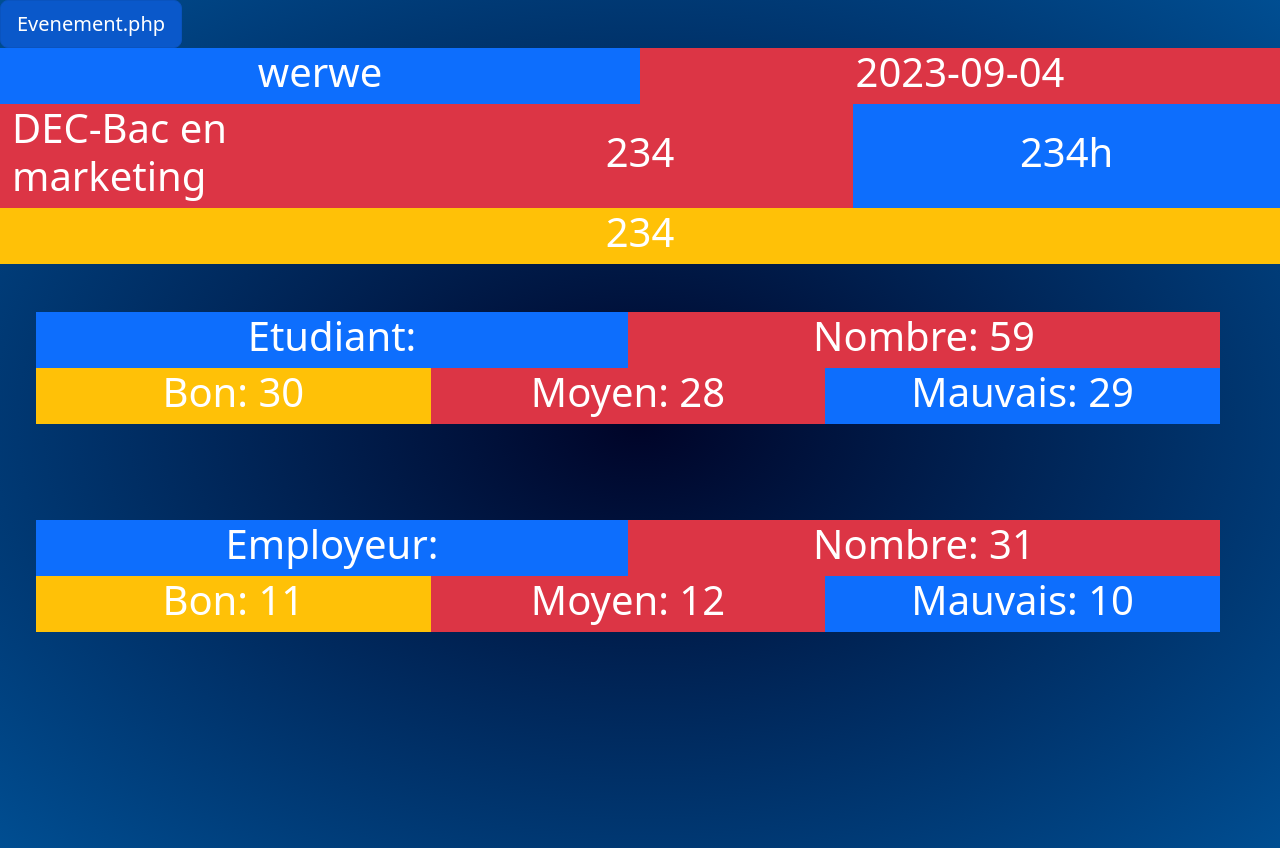
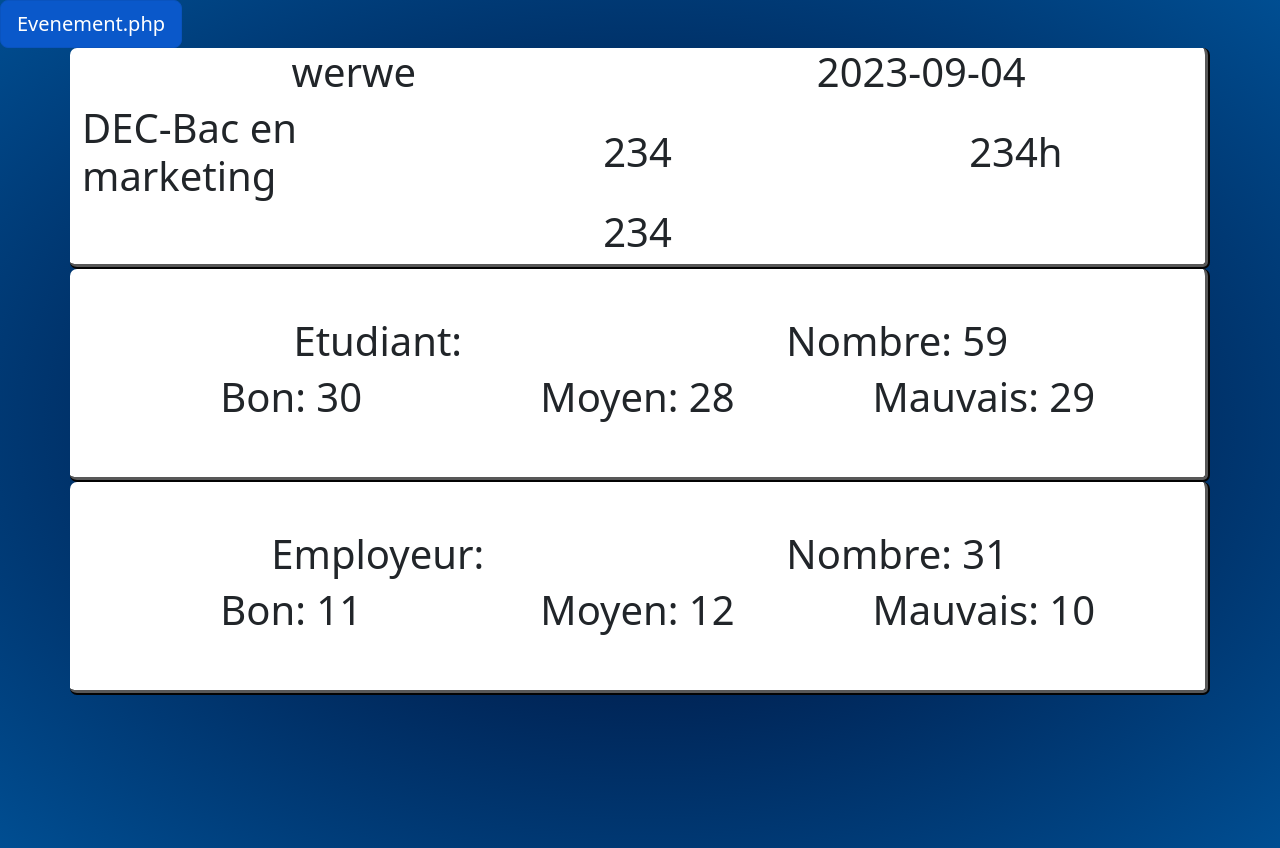
Before and after one commit to Caporal6/IntraVote, a PHP site: page /information.php?varname=1 in a window 1280 px wide. Run offline with PHP 8.4, Linux system fonts and the light colour scheme; data comes from the database, SQL or seed files in the repository; data that the repository does not hold is empty.

Commit message:
page information

```diff
--- a/information.php
+++ b/information.php
@@ -14,7 +14,7 @@ $id = $var_value;
     <meta name="viewport" content="width=device-width, initial-scale=1.0">
     <link href="https://cdn.jsdelivr.net/npm/bootstrap@5.3.1/dist/css/bootstrap.min.css" rel="stylesheet" integrity="sha384-4bw+/aepP/YC94hEpVNVgiZdgIC5+VKNBQNGCHeKRQN+PtmoHDEXuppvnDJzQIu9" crossorigin="anonymous">
 
-    <link rel="stylesheet"  href="css/styleInformation.css" />
+    <link rel="stylesheet"  href="css/styleIndex.css" />
 
     <title>Document</title>
 </head>
@@ -192,92 +192,94 @@ if(!$conn){
 
                         ?>
 
-<div class="container-fluid container1">
+<div class="container container1">
+
     <div class="row boite">
-        <div class="col-6 d-flex justify-content-center flex-wrap align-content-center  bg-primary">
+        <div class="col-6 d-flex justify-content-center flex-wrap align-content-center ">
             <h1><?php echo $nomT ?></h1>
         </div>
 
-        <div class="col-6 d-flex justify-content-center flex-wrap align-content-center  bg-danger">
+        <div class="col-6 d-flex justify-content-center flex-wrap align-content-center  ">
             <h1><?php echo $dateT ?></h1>
         </div>
 
-        <div class="col-4 d-flex justify-content-center flex-wrap align-content-center  bg-danger">
+        <div class="col-4 d-flex justify-content-center flex-wrap align-content-center  ">
             <h1><?php echo $departementT ?></h1>
         </div>
-        <div class="col-4 d-flex justify-content-center flex-wrap align-content-center  bg-danger">
+        <div class="col-4 d-flex justify-content-center flex-wrap align-content-center  ">
             <h1><?php echo $lieuxT ?></h1>
         </div>
-        <div class="col-4 d-flex justify-content-center flex-wrap align-content-center  bg-primary">
+        <div class="col-4 d-flex justify-content-center flex-wrap align-content-center ">
             <h1><?php echo $heureT ?>h</h1>
         </div>
 
-        <div class="col-12 d-flex justify-content-center bg-warning">
+        <div class="col-12 d-flex justify-content-center ">
             <h1><?php echo $descriptionT ?></h1>
         </div>
+    </div>
 
 
         <!-- Afficher les vote etudiant    -->
-        <div class="row p-5">
+        <div class="row p-5 boite">
 
-            <div class="col-6 d-flex justify-content-center flex-wrap align-content-center  bg-primary">
+            <div class="col-6 d-flex justify-content-center flex-wrap align-content-center  ">
                 <h1>Etudiant: </h1>
             </div>
 
 
 
-            <div class="col-6 d-flex justify-content-center flex-wrap align-content-center  bg-danger">
+            <div class="col-6 d-flex justify-content-center flex-wrap align-content-center ">
                 <h1>Nombre: <?php echo $nombreET ?></h1>
             </div>
 
 
 
-            <div class="col-4 d-flex justify-content-center flex-wrap align-content-center  bg-warning">
+            <div class="col-4 d-flex justify-content-center flex-wrap align-content-center  ">
                 <h1>Bon: <?php echo $bonET ?></h1>
             </div>
 
 
 
-            <div class="col-4 d-flex justify-content-center flex-wrap align-content-center  bg-danger">
+            <div class="col-4 d-flex justify-content-center flex-wrap align-content-center  ">
                 <h1>Moyen: <?php echo $moyenET ?></h1>
             </div>
 
 
 
-            <div class="col-4 d-flex justify-content-center flex-wrap align-content-center  bg-primary">
+            <div class="col-4 d-flex justify-content-center flex-wrap align-content-center ">
                 <h1>Mauvais: <?php echo $mauvaisET ?></h1>
             </div>
 
 
         </div>
 
-        <div class="row p-5">
+        <div class="row p-5 boite">
 
-            <div class="col-6 d-flex justify-content-center flex-wrap align-content-center  bg-primary">
+            <div class="col-6 d-flex justify-content-center flex-wrap align-content-center  ">
                 <h1>Employeur: </h1>
             </div>
 
 
 
-            <div class="col-6 d-flex justify-content-center flex-wrap align-content-center  bg-danger">
+            <div class="col-6 d-flex justify-content-center flex-wrap align-content-center  ">
                 <h1>Nombre: <?php echo $nombreE ?></h1>
             </div>
 
 
 
-            <div class="col-4 d-flex justify-content-center flex-wrap align-content-center  bg-warning">
+            <div class="col-4 d-flex justify-content-center flex-wrap align-content-center  ">
                 <h1>Bon: <?php echo $bonE ?></h1>
             </div>
 
 
 
-            <div class="col-4 d-flex justify-content-center flex-wrap align-content-center  bg-danger">
+            <div class="col-4 d-flex justify-content-center flex-wrap align-content-center ">
                 <h1>Moyen: <?php echo $moyenE ?></h1>
             </div>
 
 
 
-            <div class="col-4 d-flex justify-content-center flex-wrap align-content-center  bg-primary">
+            <div class="col-4 d-flex justify-content-center flex-wrap align-content-center  ">
                 <h1>Mauvais: <?php echo $mauvaisE ?></h1>
             </div>
 
@@ -286,7 +288,7 @@ if(!$conn){
 
 
 
-    </div>
+
 </div>
 
 
```
